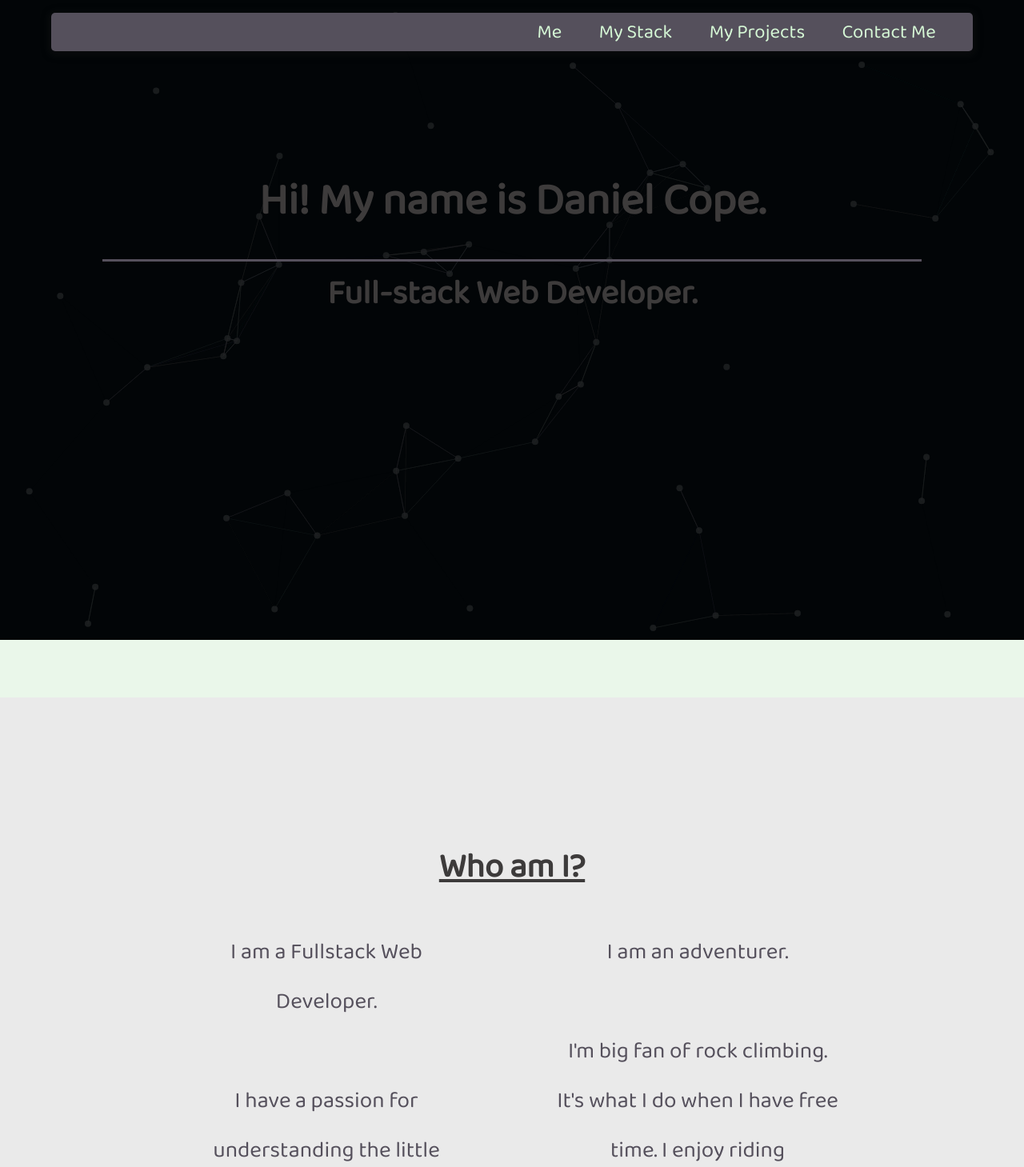
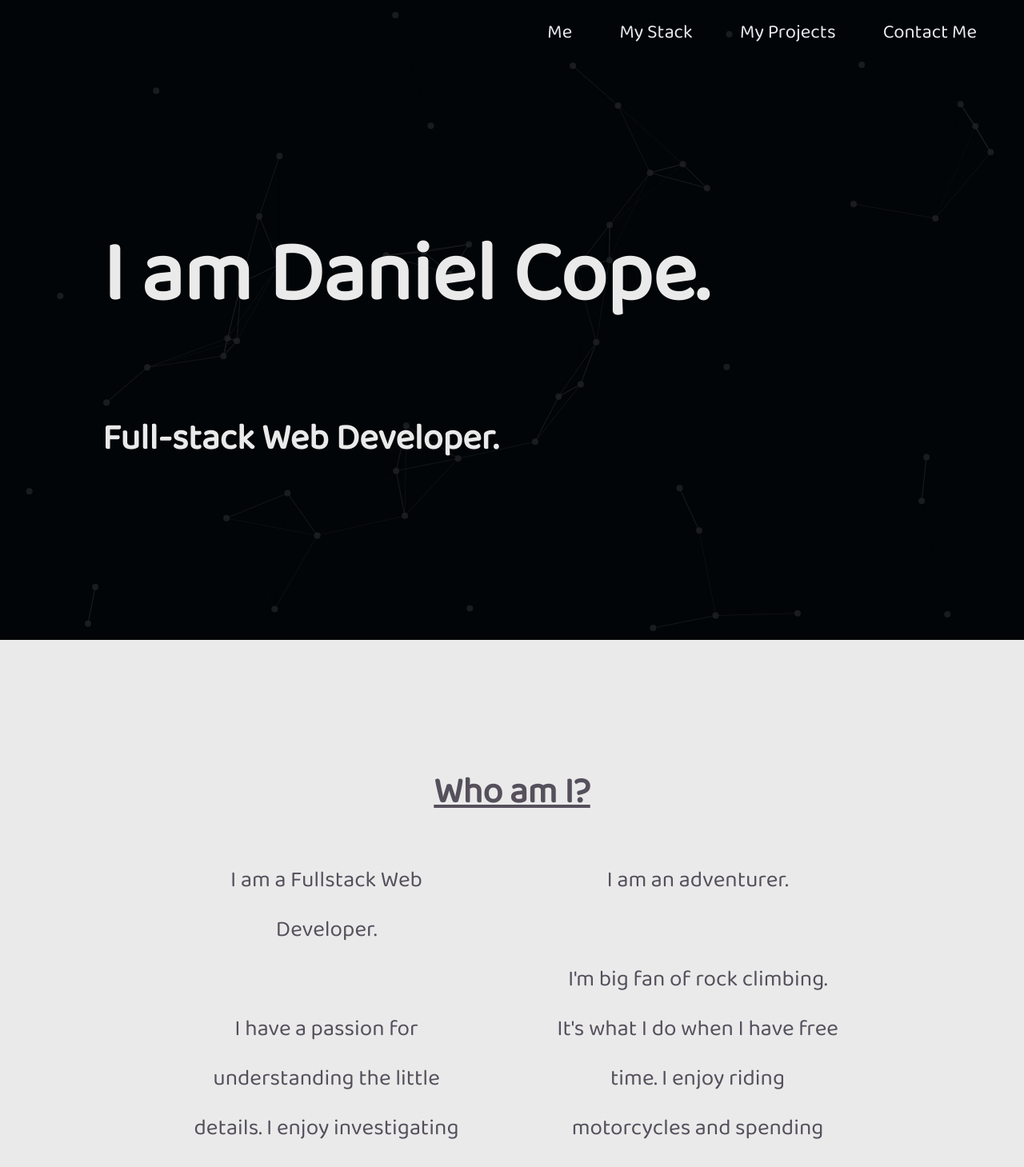
Before and after one commit to danielcope/dcope-portfolio, a React (Create React App) app: page / in a window 1280 px wide. Shown: the top 1459 px of the page at 80% size. Built offline with nearby package versions, Linux system fonts and the light colour scheme.

Commit message:
added styling to landing and nav

```diff
--- a/src/App.css
+++ b/src/App.css
@@ -10,35 +10,29 @@
   padding: 0;
 }
 
+html {
+  scroll-behavior: smooth;
+  font-size: 15px;
+}
+
 body {
   font-family: BalooTammudu2-Regular;
-  background-color: #eaf7ea;
-  color: #3d3b3b;
+  color: #eaeaea;
   overflow: overlay;
 }
 
-html {
-  scroll-behavior: smooth;
-}
-
 h1 {
-  border-bottom: 3px solid #55505c;
-  font-size: 24px;
-  margin: 25px 0 0 0;
+  font-size: 3rem;
 }
 
 h2 {
-  font-size: 22px;
-  margin: 25px 0 0 0;
-  text-align: center;
-  text-decoration: underline;
+  font-size: 2rem;
 }
 
 h3,
 h5,
 h6 {
-  text-align: center;
-  font-size: 20px;
+  font-size: 1.5rem;
 }
 
 h4 {
@@ -71,7 +65,7 @@ p {
 
 a {
   position: relative;
-  color: rgb(214, 248, 214);
+  color: #eaeaee;
   text-decoration: none;
   height: 30px;
   display: flex;
@@ -158,13 +152,11 @@ a:hover::before {
 .nav-opened {
   background: transparent;
   transition: opacity 1s ease-in;
-  height: 60%;
-  width: 90%;
+  height: 100%;
+  width: 100%;
   display: flex;
   justify-content: right;
-  background-color: #55505c;
-  border-radius: 5px;
-  box-shadow: 0px 2px 8px 4px rgba(22, 22, 22, 0.356);
+  background-color: #6c617c00;
 }
 
 .nav ul {
@@ -207,7 +199,7 @@ a:hover::before {
   min-height: 100vh;
   display: flex;
   flex-direction: column;
-  justify-content: center;
+  justify-content: flex-end;
   align-items: center;
 }
 
@@ -218,27 +210,22 @@ a:hover::before {
   height: 250px;
   display: flex;
   flex-direction: column;
-  justify-content: space-evenly;
-  align-items: center;
 }
 
 .landing h1 {
   width: 100%;
-  text-align: center;
 }
 
-.landing h2 {
-  width: 100%;
-  font-size: 22px;
+.landing h3 {
   margin-top: 25px;
-  color: #55505c;
+  text-align: left;
 }
 
 /* #endregion */
 /* #region  About Me */
 .about-me {
   min-height: 100vh;
-  padding: 25px 0 0 0;
+  padding: 50px 0 0 0;
   background-color: #eaeaea;
   z-index: 5;
 }
@@ -247,10 +234,11 @@ a:hover::before {
   height: 100%;
 }
 
-.about-me h1 {
+.about-me h2 {
   text-decoration: underline;
   text-align: center;
   border: none;
+  color: #55505c;
 }
 
 .about-me-p-container {
@@ -274,11 +262,12 @@ a:hover::before {
   display: flex;
   flex-wrap: wrap;
   align-items: center;
+  padding: 50px 0 0 0;
 }
 
 .stacks {
   width: 100%;
-  height: 75%;
+  height: 70%;
   display: flex;
   flex-direction: column;
   justify-content: space-evenly;
@@ -289,11 +278,11 @@ a:hover::before {
   display: flex;
   flex-direction: column;
   flex-wrap: wrap;
-  height: 100%;
+  height: 90%;
 }
 
 .technologies {
-  min-height: 80vh;
+  min-height: 60vh;
   width: 95%;
   display: flex;
   flex-direction: column;
@@ -337,7 +326,10 @@ a:hover::before {
 
 .extras {
   margin: 80px 0 0 0;
-  background: #eaeaea;
+  background: #eaeaeafd;
+  color: #55505c;
+  width: 100%;
+  min-height: 80vh;
 }
 
 /* #endregion */
@@ -348,6 +340,7 @@ a:hover::before {
   flex-wrap: wrap;
   align-items: center;
   justify-content: space-evenly;
+  padding: 50px 0 0 0;
 }
 
 .projects a {
@@ -487,7 +480,7 @@ a:hover::before {
 
 @media screen and (min-width: 769px) {
   h1 {
-    font-size: 55px;
+    font-size: 7rem;
   }
 
   h2,
@@ -495,11 +488,15 @@ a:hover::before {
   h4,
   h5,
   h6 {
-    font-size: 42px;
+    font-size: 3rem;
   }
 
   p {
     font-size: 24px;
+  }
+
+  .landing > section {
+    top: -300px;
   }
 
   .about-me {
--- a/src/App.js
+++ b/src/App.js
@@ -24,11 +24,8 @@ class App extends React.Component {
       <section className="app">
         <Nav />
         <Landing />
-        <Separator />
         <AboutMe />
-        <Separator />
         <Stack />
-        <Separator />
         <Project />
         <Contact />
       </section>
--- a/src/components/Landing.js
+++ b/src/components/Landing.js
@@ -9,7 +9,7 @@ const Landing = () => {
         <Background />
       </div>
       <section>
-        <h1>Hi! My name is Daniel Cope.</h1>
+        <h1>I am Daniel Cope.</h1>
 
         <h3>Full-stack Web Developer.</h3>
       </section>
--- a/src/components/Stack.js
+++ b/src/components/Stack.js
@@ -58,20 +58,48 @@ const Stack = () => {
         >
           <h3>Extras</h3>
           <ul>
-            <li data-aos="fade-right">GitHub</li>
-            <li data-aos="fade-right">Git</li>
-            <li data-aos="fade-right">React Native</li>
-            <li data-aos="fade-right">Expo CLI</li>
-            <li data-aos="fade-right">React Hooks</li>
-            <li data-aos="fade-right">React Redux</li>
-            <li data-aos="fade-right">React Router</li>
-            <li data-aos="fade-right">Express</li>
-            <li data-aos="fade-right">Bcrypt</li>
-            <li data-aos="fade-right">Dotenv</li>
-            <li data-aos="fade-right">Massive</li>
-            <li data-aos="fade-right">Socket.io</li>
-            <li data-aos="fade-right">Quill</li>
-            <li data-aos="fade-right">Axios</li>
+            <li data-aos="fade-right" data-aos-duration="2000">
+              GitHub
+            </li>
+            <li data-aos="fade-right" data-aos-duration="2000">
+              Git
+            </li>
+            <li data-aos="fade-right" data-aos-duration="2000">
+              React Native
+            </li>
+            <li data-aos="fade-right" data-aos-duration="2000">
+              Expo CLI
+            </li>
+            <li data-aos="fade-right" data-aos-duration="2000">
+              React Hooks
+            </li>
+            <li data-aos="fade-right" data-aos-duration="2000">
+              React Redux
+            </li>
+            <li data-aos="fade-right" data-aos-duration="2000">
+              React Router
+            </li>
+            <li data-aos="fade-right" data-aos-duration="2000">
+              Express
+            </li>
+            <li data-aos="fade-right" data-aos-duration="2000">
+              Bcrypt
+            </li>
+            <li data-aos="fade-right" data-aos-duration="2000">
+              Dotenv
+            </li>
+            <li data-aos="fade-right" data-aos-duration="2000">
+              Massive
+            </li>
+            <li data-aos="fade-right" data-aos-duration="2000">
+              Socket.io
+            </li>
+            <li data-aos="fade-right" data-aos-duration="2000">
+              Quill
+            </li>
+            <li data-aos="fade-right" data-aos-duration="2000">
+              Axios
+            </li>
           </ul>
         </section>
       </section>
```
